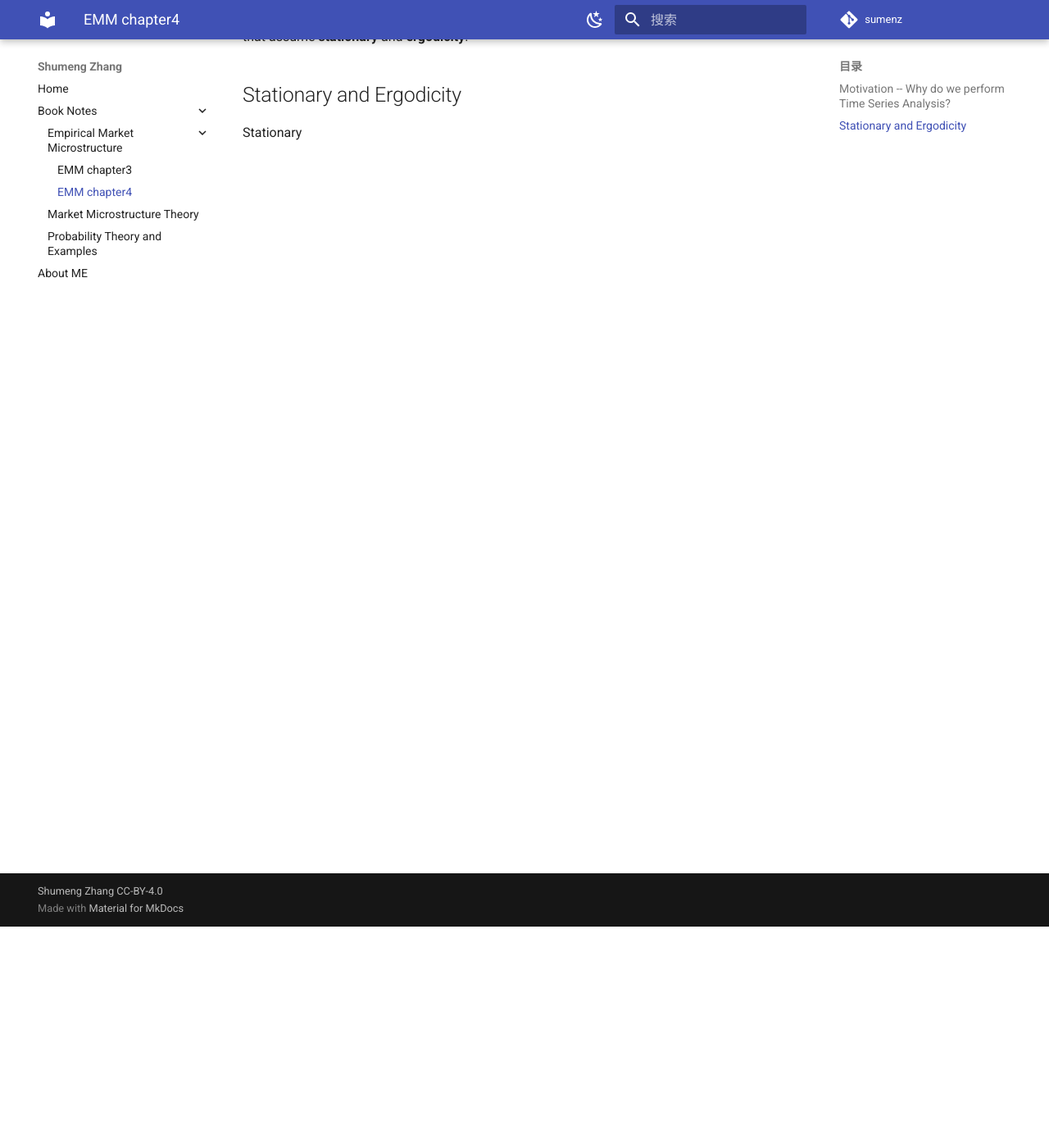
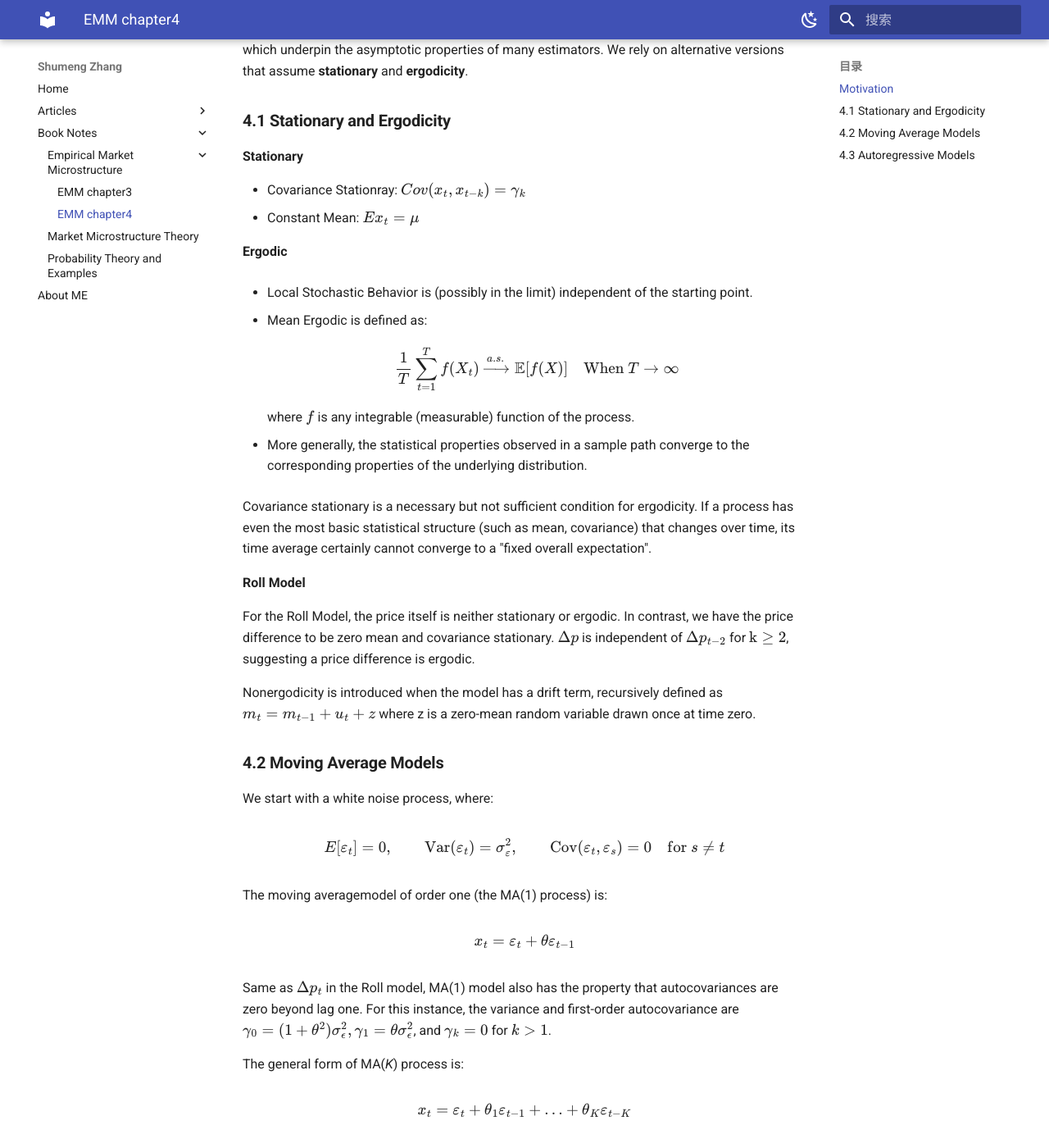
Before and after one commit to Realsumen/sumenz, an MkDocs documentation site: the page built from docs/_notes/empirical-market-microstrucuture/chapter4.md, in a window 1280 px wide and 1400 px high, scrolled down 270 px. Shown: the whole window at 82% size. Built offline with MkDocs 1.6.1 and Material for MkDocs 9.7.7, drawn with Linux system fonts in a browser that asks for light colours; comment, search, counter and statistics services are not loaded; some of the changed text lies outside the part shown.

Commit message:
finished chapter 4.2 ma model

```diff
--- a/docs/_notes/empirical-market-microstrucuture/chapter4.md
+++ b/docs/_notes/empirical-market-microstrucuture/chapter4.md
@@ -1,9 +1,75 @@
 # 4.Univariate Time-Series Analysis
 
-### Motivation -- Why do we perform Time Series Analysis?
+### **Motivation**
+
+***Why do we perform Time Series Analysis?***
 
 Time series data often exhibit dependence across observations, which violates the assumptions of independence required by the Law of Large Numbers and the Central Limit Theorem—both of which underpin the asymptotic properties of many estimators. We rely on alternative versions that assume **stationary** and **ergodicity**.
 
-## Stationary and Ergodicity
+### **4.1 Stationary and Ergodicity**
 
-Stationary
+**Stationary**
+
+- Covariance Stationray:  $Cov(x_t, x_{t-k})=\gamma_k$
+- Constant Mean: $Ex_t = \mu$
+
+**Ergodic**
+
+- Local Stochastic Behavior is (possibly in the limit) independent of the starting point.
+
+- Mean Ergodic is defined as:
+$$
+\frac{1}{T} \sum_{t=1}^T f(X_t) \xrightarrow{a.s.} \mathbb{E}[f(X)]
+\quad \text{When } T \to \infty
+$$
+where $f$ is any integrable (measurable) function of the process.
+
+- More generally, the statistical properties observed in a sample path converge to the corresponding properties of the underlying distribution.
+
+Covariance stationary is a necessary but not sufficient condition for ergodicity. If a process has even the most basic statistical structure (such as mean, covariance) that changes over time, its time average certainly cannot converge to a "fixed overall expectation".
+
+**Roll Model**
+
+For the Roll Model, the price itself is neither stationary or ergodic. In contrast, we have the price difference to be zero mean and covariance stationary. $\Delta p$ is independent of $\Delta p_{t-2}$ for $\text{k} \geq 2$, suggesting a price difference is ergodic.
+
+Nonergodicity is introduced when the model has a drift term, recursively defined as $m_t=m_{t-1}+u_t+z$ where z is a zero-mean random variable drawn once at time zero.
+
+### **4.2 Moving Average Models**
+
+We start with a white noise process, where:
+
+$$
+E[\varepsilon_t] = 0,\qquad \mathrm{Var}(\varepsilon_t) = \sigma^2_\varepsilon, \qquad \mathrm{Cov}(\varepsilon_t, \varepsilon_s) = 0 \quad\text{for } s \ne t
+$$
+
+The moving averagemodel of order one (the MA(1) process) is:
+
+$$
+x_t=\varepsilon_t+\theta\varepsilon_{t-1}
+$$
+
+Same as $\Delta p_t$ in the Roll model, MA(1) model also has the property that autocovariances are zero beyond lag one. For this instance, the variance and first-order autocovariance are $\gamma_0=(1+\theta^2)\sigma_\epsilon^2, \gamma_1=\theta\sigma_\epsilon^2$, and $\gamma_k=0$ for $k\gt1$.
+
+The general form of MA(*K*) process is:
+
+$$
+x_t=\varepsilon_t+\theta_1\varepsilon_{t-1}+ \ldots + \theta_K\varepsilon_{t-K}
+$$
+
+It has the property that $\gamma_j=0$ for $j>K$. If $K=\infty$, we arrive at the inifite-order moving average process.
+
+**Roll Model**
+
+From the MA(1) model, we can play around with $\theta$ and $\sigma_\varepsilon^2$ to match the variance and first-order autocovariance of the structural $\Delta p_t$ process. However, this can only ensure the equality of the first two moments. There's no guarantee that Higher-order joint distributions are consistent, especially in Roll model, there two independent sources of randomness: $u_t$ and $q_t$.
+
+However, for economists, $u_t$ and $q_t$ are not observable, while we can model the market dynamics with price difference using price difference only with MA(1). According to Ansley–Spivey–Wrobleski theorem, if the autocovariances beyond lag $K$ are all zero, then the process must be an MA($K$).
+
+From the autocovariances we can compute the moving average parameters.
+
+$$
+\theta = \dfrac{\gamma_0-\sqrt{\gamma_0^{2}-4\gamma_1^{2}}}{2\gamma_1},\qquad
+\sigma_\varepsilon^{2} = \dfrac{\gamma_0+\sqrt{\gamma_0^{2}-4\gamma_1^{2}}}{2}
+$$
+We can see that $|\theta|\lt1$, which is inbertible. Another set are $\theta^*=1/\theta$ and $\sigma_\varepsilon^{2*}=\theta^2\sigma^2_\varepsilon$. For noninvertible solution, $|\theta^*| \gt1$
+
+### **4.3 Autoregressive Models**
--- a/mkdocs.yml
+++ b/mkdocs.yml
@@ -7,6 +7,8 @@
 
 nav:
   - Home: index.md
+  - Articles:
+      - Order Flow Chronicles: _notes/none.md
   - Book Notes:
       - Empirical Market Microstructure:
         - EMM chapter3: _notes/empirical-market-microstrucuture/chapter3.md
@@ -37,7 +39,7 @@
         icon: material/weather-sunny
         name: Switch to Light Mode
 
-repo_url: https://github.com/Realsumen/sumenz
+# repo_url: https://github.com/Realsumen/sumenz
 repo_name: sumenz
 copyright: Shumeng Zhang CC-BY-4.0
 
```
Also changed, not shown: docs/_notes/none.md (added, +1 -0 lines).
